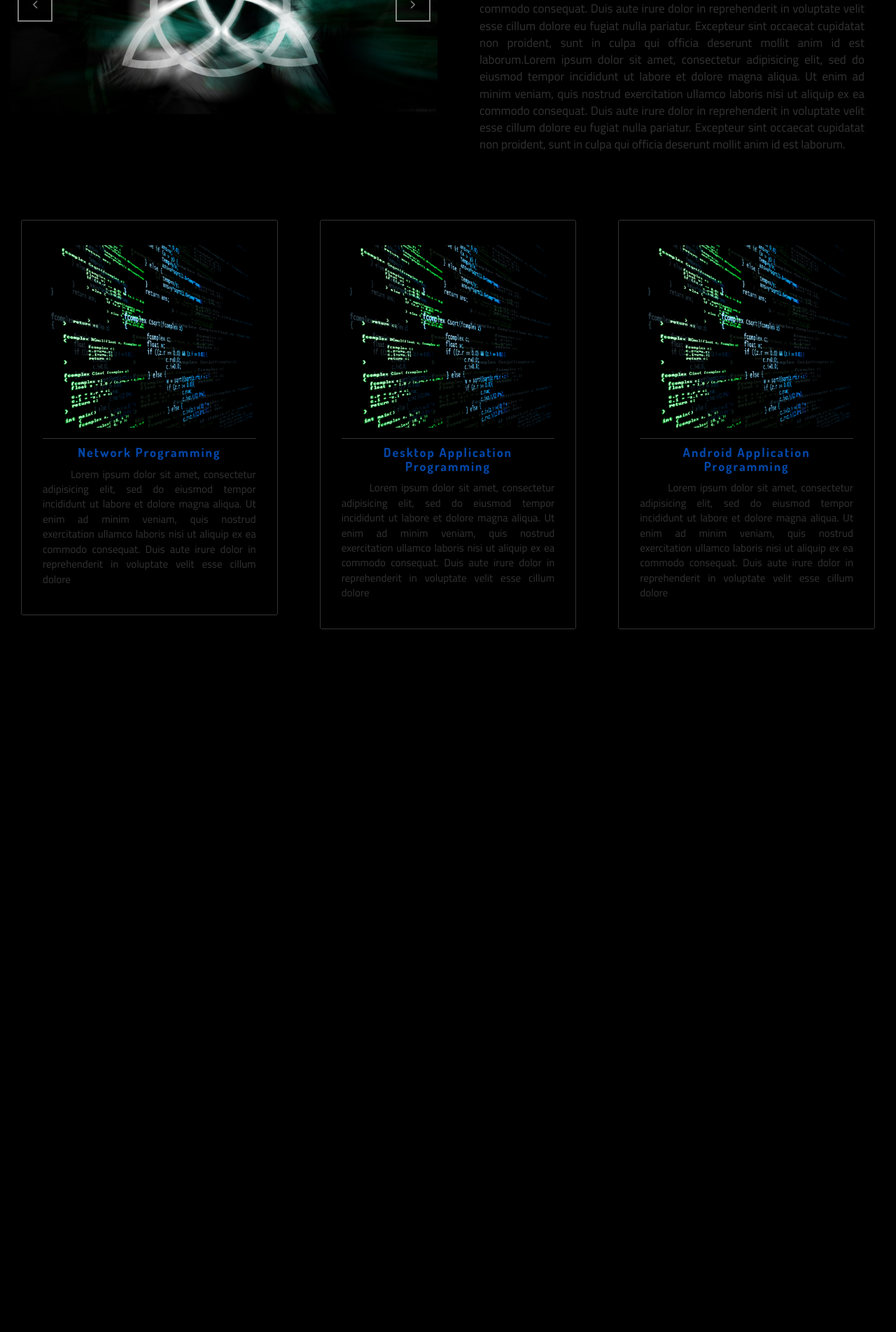
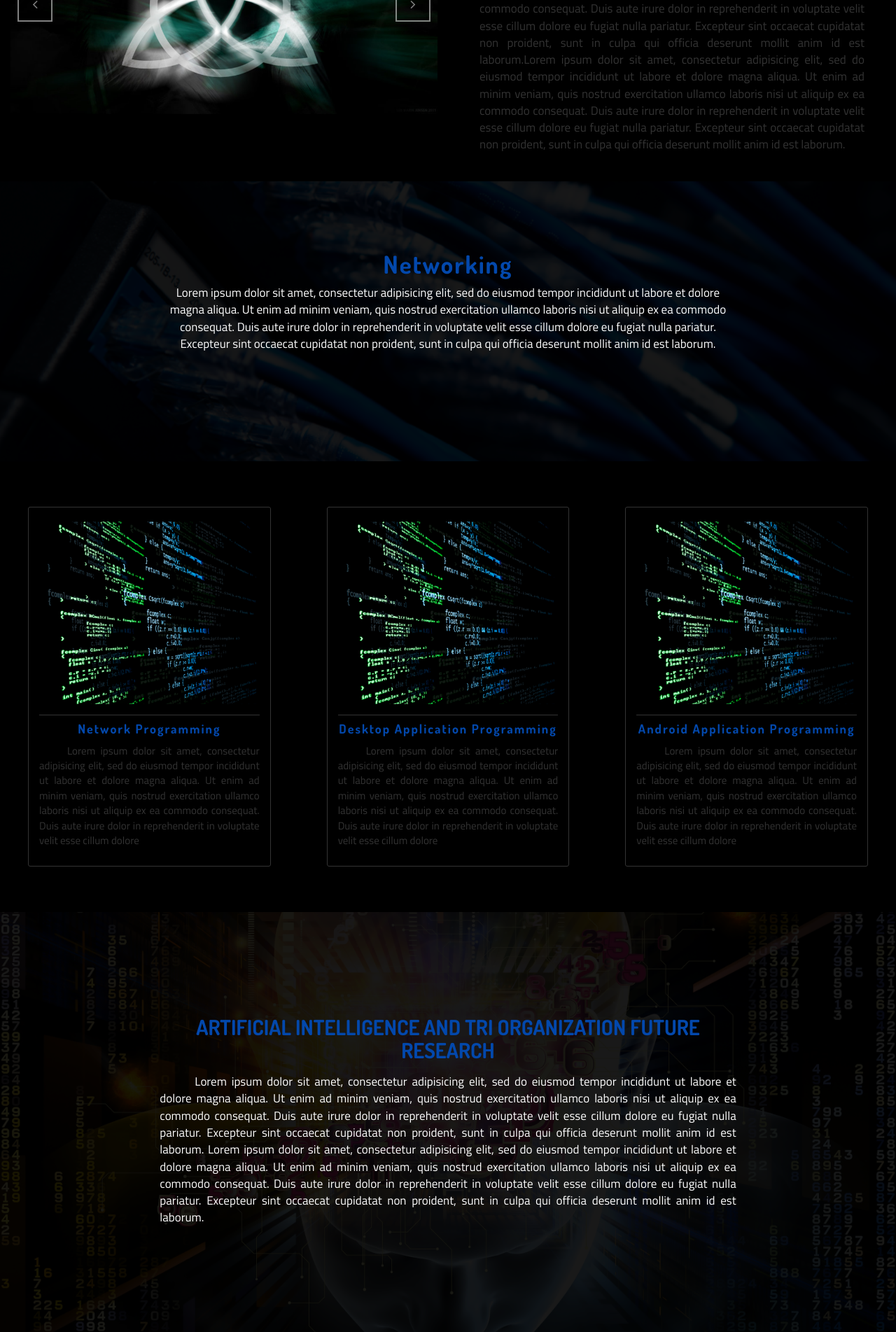
Before and after one commit to BlackM4G1C/triorg.tech, a PHP site: page / in a window 1280 px wide. Shown: the part 1739-3642 px from the top of the page at 70% size. Before the commit the page ends 2638 px from the top, so only its background shows below. Run offline with PHP 8.4, Linux system fonts and the light colour scheme.

Commit message:
AI section finish

```diff
--- a/css/style.css
+++ b/css/style.css
@@ -57,6 +57,12 @@ body{
 	margin-right : 0px !important;
 }
 
+.layer{
+	background-color  : rgba(0, 0, 0, 0.9);
+	position          : absolute;
+	bottom            : 0px;
+	top               : 0px;
+}
 
 
 /*
@@ -182,16 +188,10 @@ body{
 
 }
 
-.aim .layer{
-	background-color  : rgba(0, 0, 0, 0.9);
-	position          : absolute;
-	bottom            : 0px;
-	top               : 0px;
-}
 
 .aim h6{
 	margin       : 0px;
-	padding-top  : 120px;
+	padding-top  : 12%;
 	color        : #0348AC;
 	font-size    : 25px;
 	font-weight  : 400;
@@ -308,9 +308,9 @@ body{
 
 
 .se-detail .se-part-section .se-part{
-	padding           : 30px;
+	padding           : 15px;
 	border            : 1px solid #333;
-	margin            : 15px;
+	margin            : 25px;
 	border-radius     : 3px;
 	/*background-color  : #FFF;*/
 }
@@ -337,3 +337,74 @@ body{
 	text-align      : justify;
 	text-indent     : 40px;
 }
+
+
+
+
+
+/*
+
+	Networking
+
+*/
+
+
+.networking{
+	position       : relative;
+	height         : 400px;
+	background     : url('../img/ne.jpg') no-repeat center center fixed;
+	-webkit-background-size : cover;
+	-moz-background-size    : cover;
+	-o-background-size      : cover;
+	background-size         : cover;
+}
+
+
+.networking h4{
+	color           : #0348AC;
+	font-size       : 35px;
+	letter-spacing  : 2px;
+	margin-top      : 12%;
+}
+
+.networking p{
+	font-size       : 17px;
+	color           : #FFF;
+}
+
+
+
+
+/*
+
+	Artificial Intelligence
+
+*/
+
+
+
+.ai-detail{
+	position          : relative;
+	height            : 600px;
+	background        : url('../img/ai.jpg') no-repeat center center fixed;
+	-webkit-background-size : cover;
+	-moz-background-size    : cover;
+	-o-background-size      : cover;
+	background-size         : cover;
+}
+
+
+.ai-detail h2{
+	color           : #0348AC;
+	margin-top      : 18%;
+	margin-bottom   : 2%;
+	text-transform  : uppercase;
+}
+
+
+.ai-detail p{
+	color         : #FFF;
+	font-size     : 17px;
+	text-align    : justify;
+	text-indent   : 50px;
+}
--- a/index.php
+++ b/index.php
@@ -164,6 +164,18 @@
 		</div>
 	</div>
 	<div class="container-fluid">
+		<div class="networking">
+			<div class="row">
+				<div class="layer">
+					<div class="col-md-8 col-sm-8 text-center col-md-offset-2">
+						<h4>Networking</h4>
+						<p>Lorem ipsum dolor sit amet, consectetur adipisicing elit, sed do eiusmod tempor incididunt ut labore et dolore magna aliqua. Ut enim ad minim veniam, quis nostrud exercitation ullamco laboris nisi ut aliquip ex ea commodo consequat. Duis aute irure dolor in reprehenderit in voluptate velit esse cillum dolore eu fugiat nulla pariatur. Excepteur sint occaecat cupidatat non proident, sunt in culpa qui officia deserunt mollit anim id est laborum.</p>
+					</div>
+				</div>
+			</div>
+		</div>
+	</div>
+	<div class="container-fluid">
 		<div class="software-engineering">
 			<div class="row">
 				<div class="se-detail text-center">
@@ -235,6 +247,19 @@
 			</div>
 		</div>
 	</div>
+	<div class="container-fluid">
+		<div class="ai-detail text-center">
+			<div class="row">
+				<div class="layer">
+					<div class="col-md-8 col-sm-8 col-md-offset-2">
+						<h2>Artificial Intelligence And TRI Organization Future Research</h2>
+						<p>Lorem ipsum dolor sit amet, consectetur adipisicing elit, sed do eiusmod tempor incididunt ut labore et dolore magna aliqua. Ut enim ad minim veniam, quis nostrud exercitation ullamco laboris nisi ut aliquip ex ea commodo consequat. Duis aute irure dolor in reprehenderit in voluptate velit esse cillum dolore eu fugiat nulla pariatur. Excepteur sint occaecat cupidatat non proident, sunt in culpa qui officia deserunt mollit anim id est laborum.
+						Lorem ipsum dolor sit amet, consectetur adipisicing elit, sed do eiusmod tempor incididunt ut labore et dolore magna aliqua. Ut enim ad minim veniam, quis nostrud exercitation ullamco laboris nisi ut aliquip ex ea commodo consequat. Duis aute irure dolor in reprehenderit in voluptate velit esse cillum dolore eu fugiat nulla pariatur. Excepteur sint occaecat cupidatat non proident, sunt in culpa qui officia deserunt mollit anim id est laborum.</p>
+					</div>
+				</div>
+			</div>
+		</div>
+	</div>
 </body>
 
 <?php include 'footer.php'; ?>
```
Also changed, not shown: img/ai.jpg (added), img/ne.jpg (added).
